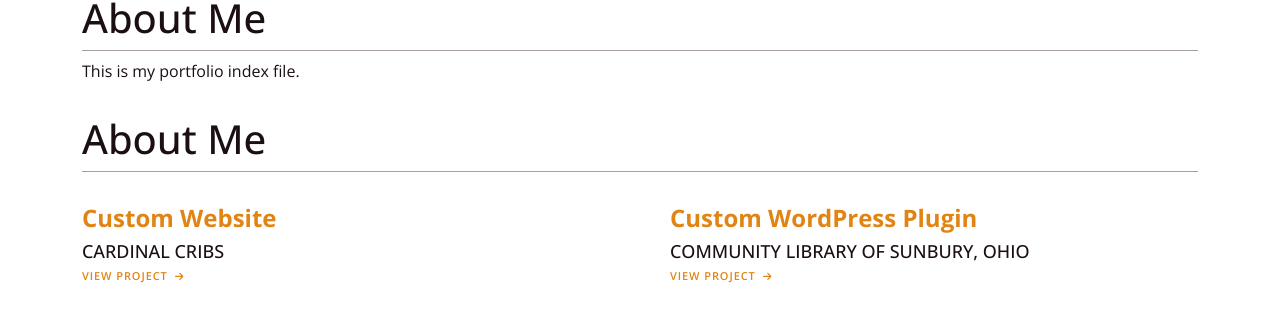
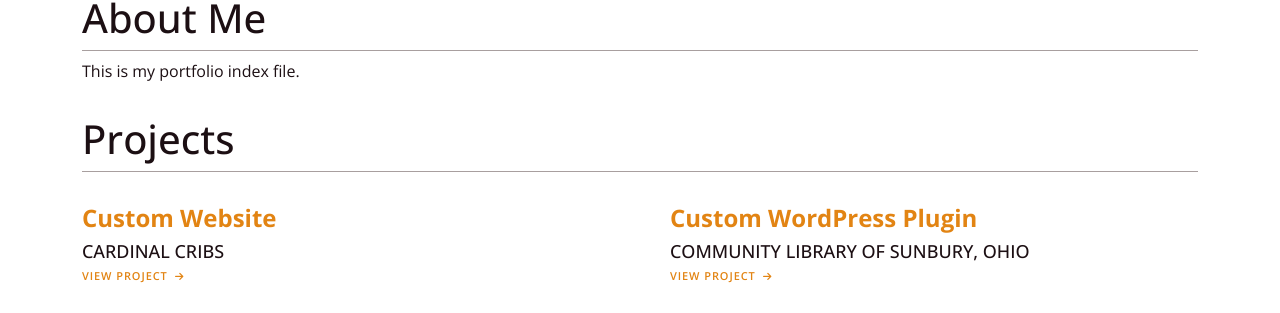
Before and after one commit to jkclose/jkclose.github.io, a Jekyll site: the page built from index.html, in a window 1280 px wide. Shown: the part 127-440 px from the top of the page. Built offline with Jekyll 4.4.1, drawn with Linux system fonts in a browser that asks for light colours.

Commit message:
Project Collection testing

```diff
--- a/_includes/projects.html
+++ b/_includes/projects.html
@@ -1,7 +1,7 @@
 {% if site.projects %}
 <section>
     <header>
-        <h1>{{ page.title }}</h1>
+        <h1>Projects</h1>
     </header>
     <div class="items">
         {% for project in site.projects %}
```
